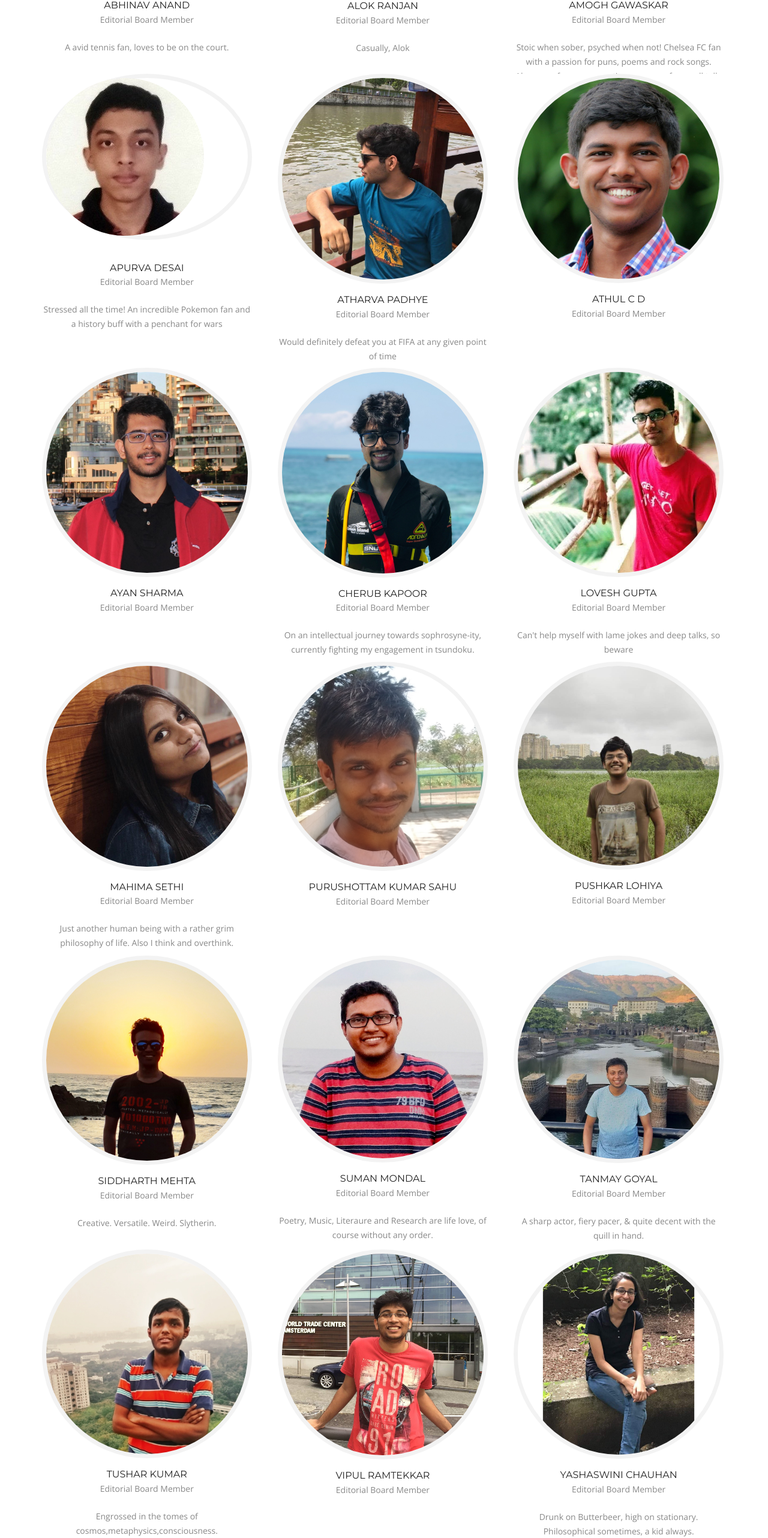
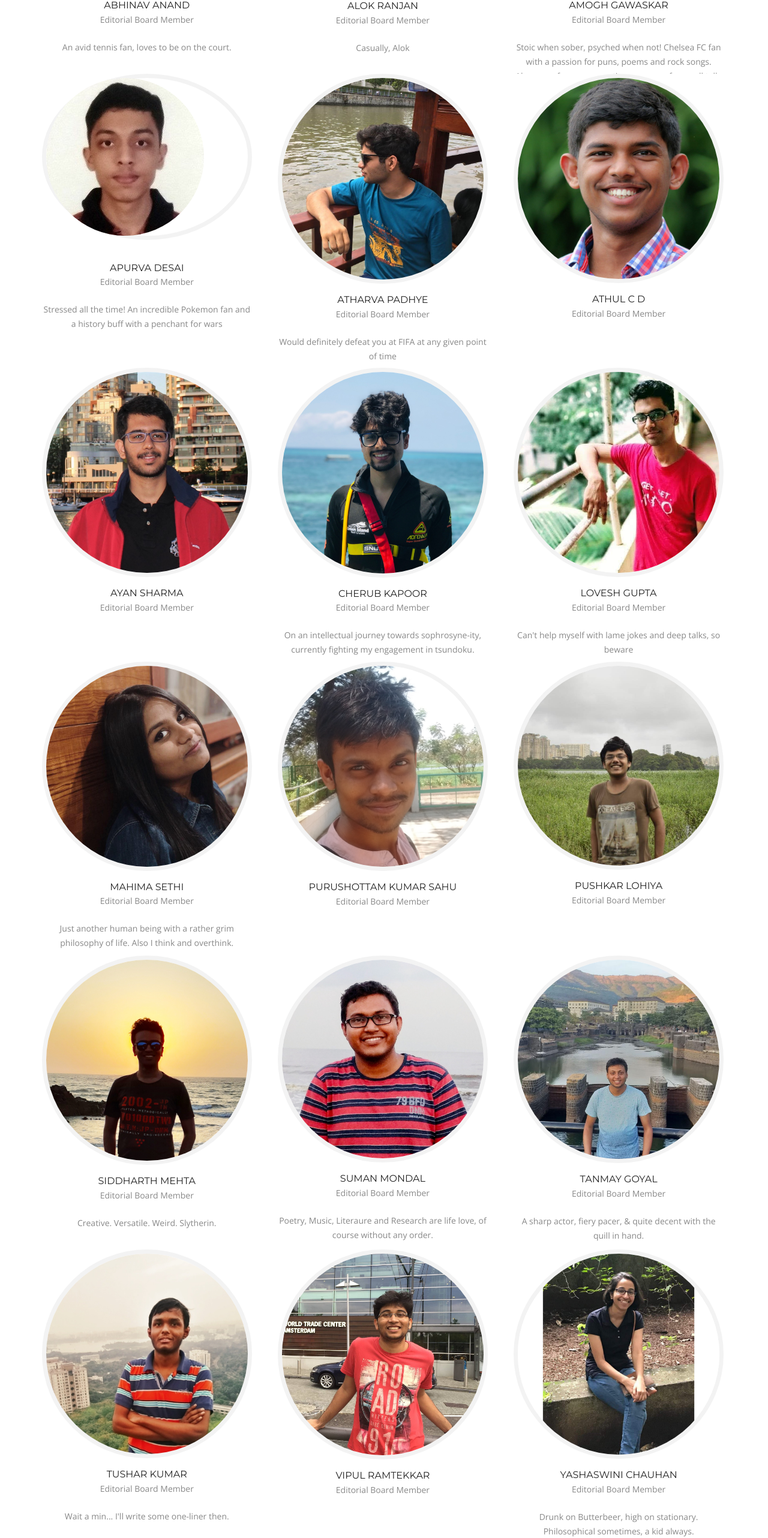
Before and after one commit to Shubh85/insightiitb-web, a plain HTML site: page team_page/index.html in a window 1280 px wide. Shown: the part 1227-3791 px from the top of the page at 60% size. Drawn offline with nearby package versions, Linux system fonts and the light colour scheme.

Commit message:
Update index.html

```diff
--- a/team_page/index.html
+++ b/team_page/index.html
@@ -107,7 +107,7 @@
 					</div>
 					<h3 class="wow fadeInDown delay-06s">Abhinav Anand</h3>
 					<span class="wow fadeInDown delay-06s">Editorial Board Member</span>
-					<p class="wow fadeInDown delay-06s">A avid tennis fan, loves to be on the court. </p>
+					<p class="wow fadeInDown delay-06s">An avid tennis fan, loves to be on the court. </p>
 				</div>
 				<div class="team-leader-box">
 					<div class="team-leader  wow fadeInDown delay-06s">
@@ -334,7 +334,7 @@
 					</div>
 					<h3 class="wow fadeInDown delay-06s">Tushar Kumar</h3>
 					<span class="wow fadeInDown delay-06s">Editorial Board Member</span>
-					<p class="wow fadeInDown delay-06s">Engrossed in the tomes of cosmos,metaphysics,consciousness.</p>
+					<p class="wow fadeInDown delay-06s">Wait a min... I'll write some one-liner then.</p>
 				</div>
 				<div class="team-leader-box">
 					<div class="team-leader  wow fadeInDown delay-06s">
```
